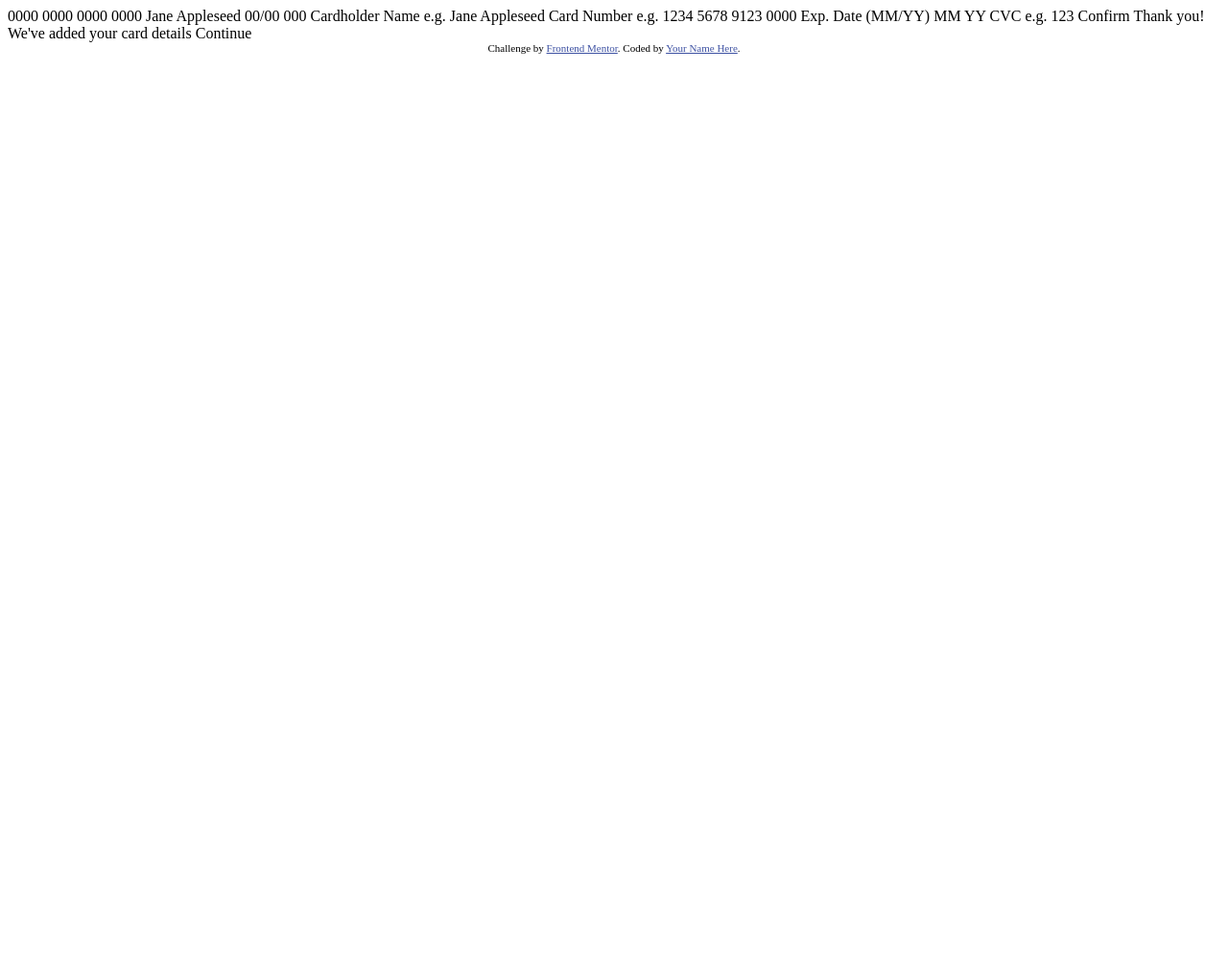
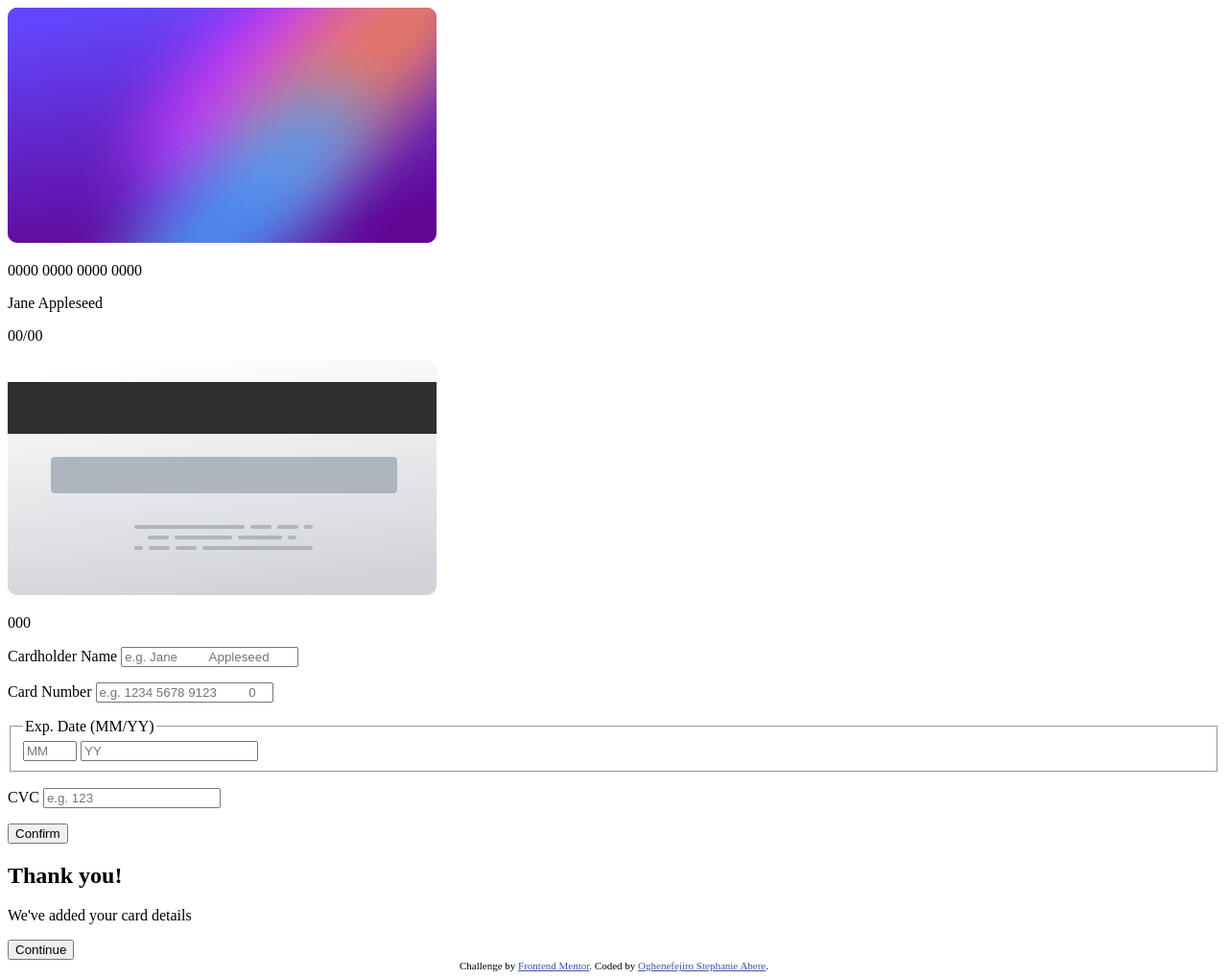
Before and after one commit to Fejiro001/interactive-card-details-form, a plain HTML site: page index.html in a window 1280 px wide. Shown: the whole page at 96% size. Before the commit the page ends 800 px from the top, so only its background shows below. Drawn offline with Linux system fonts and the light colour scheme.

Commit message:
Basic home html skeleton done

```diff
--- a/index.html
+++ b/index.html
@@ -1,51 +1,130 @@
-<!DOCTYPE html>
+<!doctype html>
 <html lang="en">
   <head>
-  <meta charset="UTF-8">
-  <meta name="viewport" content="width=device-width, initial-scale=1.0"> <!-- displays site properly based on user's device -->
-
-  <link rel="icon" type="image/png" sizes="32x32" href="./images/favicon-32x32.png">
-
-  <title>Frontend Mentor | Interactive card details form</title>
-
-  <!-- Feel free to remove these styles or customise in your own stylesheet 👍 -->
+    <meta charset="UTF-8" />
+    <meta name="viewport" content="width=device-width, initial-scale=1.0" />
+    <meta name="author" content="Oghenefejiro Stephanie Abere" />
+    <meta
+      name="description"
+      content="An interactive form to fill in your card details."
+    />
+    <meta name="tags" content="html, css, javascript" />
+    <link
+      rel="icon"
+      type="image/png"
+      sizes="32x32"
+      href="./images/favicon-32x32.png"
+    />
+    <title>Interactive card details form</title>
     <style>
-    .attribution { font-size: 11px; text-align: center; }
-    .attribution a { color: hsl(228, 45%, 44%); }
+      .attribution {
+        font-size: 11px;
+        text-align: center;
+      }
+      .attribution a {
+        color: hsl(228, 45%, 44%);
+      }
     </style>
   </head>
   <body>
-
-  0000 0000 0000 0000
-  Jane Appleseed
-  00/00
-
-  000
-
-  Cardholder Name
-  e.g. Jane Appleseed
-
-  Card Number
-  e.g. 1234 5678 9123 0000
-
-  Exp. Date (MM/YY)
-  MM
-  YY
-
-  CVC
-  e.g. 123
-
-  Confirm
-
-  <!-- Completed state start -->
-
-  Thank you!
-  We've added your card details
-  Continue
-
+    <main>
+      <!-- bg image -->
+      <div></div>
+      <!-- card 1 -->
+      <div>
+        <img
+          src="./assets/images/bg-card-front.png"
+          alt="Front of a credit/debit card"
+        />
+        <img src="./assets/images/card-logo.svg" alt="Card logo" />
+        <p>0000 0000 0000 0000</p>
+        <p>Jane Appleseed</p>
+        <p>00/00</p>
+      </div>
+      <!-- card 2 -->
+      <div>
+        <img
+          src="./assets/images/bg-card-back.png"
+          alt="Back of a credit/debit card"
+        />
+        <p>000</p>
+      </div>
+      <div>
+        <!-- form -->
+        <section>
+          <form action="">
+            <p>
+              <label for="card_name">Cardholder Name</label>
+              <input
+                type="text"
+                id="card_name"
+                name="card_name"
+                placeholder="e.g. Jane
+         Appleseed"
+                required
+              />
+            </p>
+            <p>
+              <label for="card_number">Card Number</label>
+              <input
+                type="number"
+                id="card_number"
+                name="card_number"
+                placeholder="e.g. 1234 5678 9123
+         0000"
+                required
+              />
+            </p>
+            <fieldset>
+              <legend>Exp. Date (MM/YY)</legend>
+              <label for="expiry_month">
+                <input
+                  type="number"
+                  id="expiry_month"
+                  name="expiry_month"
+                  placeholder="MM"
+                  min="1"
+                  max="12"
+                  maxlength="2"
+                  required
+                />
+              </label>
+              <label for="expiry_year">
+                <input
+                  type="number"
+                  id="expiry_year"
+                  name="expiry_year"
+                  placeholder="YY"
+                  minlength="2"
+                  required
+                />
+              </label>
+            </fieldset>
+            <p>
+              <label for="cvc">CVC</label>
+              <input
+                type="number"
+                id="cvc"
+                name="cvc"
+                placeholder="e.g. 123"
+                required
+              />
+            </p>
+            <button type="submit">Confirm</button>
+          </form>
+        </section>
+        <section>
+          <h1>Thank you!</h1>
+          <p>We've added your card details</p>
+          <button>Continue</button>
+        </section>
+      </div>
+    </main>
     <div class="attribution">
-    Challenge by <a href="https://www.frontendmentor.io?ref=challenge" target="_blank">Frontend Mentor</a>.
-    Coded by <a href="#">Your Name Here</a>.
+      Challenge by
+      <a href="https://www.frontendmentor.io?ref=challenge" target="_blank"
+        >Frontend Mentor</a
+      >. Coded by <a href="#">Oghenefejiro Stephanie Abere</a>.
     </div>
   </body>
 </html>
```
Also changed, not shown: assets/images/bg-card-back.png (renamed from images/bg-card-back.png), assets/images/bg-card-front.png (renamed from images/bg-card-front.png), assets/images/bg-main-desktop.png (renamed from images/bg-main-desktop.png), assets/images/bg-main-mobile.png (renamed from images/bg-main-mobile.png), assets/images/card-logo.svg (renamed from images/card-logo.svg), assets/images/favicon-32x32.png (renamed from images/favicon-32x32.png), assets/images/icon-complete.svg (renamed from images/icon-complete.svg). Lines whose indentation alone changed are shown as unchanged.
